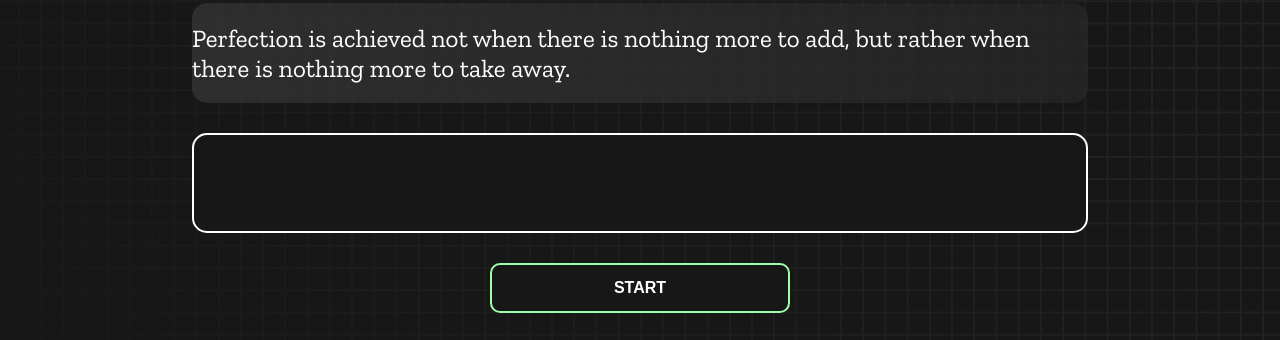
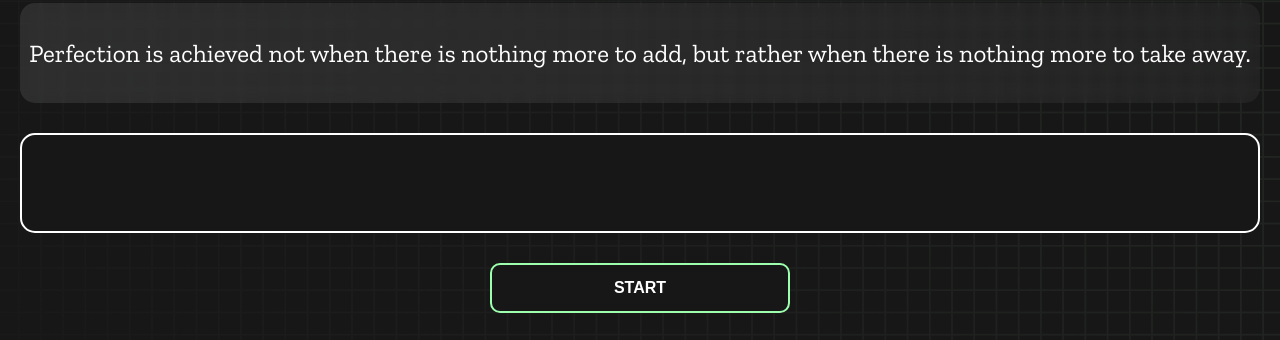
Before and after one commit to constobidullah/practice-project-6, a plain HTML site: page index.html in a window 1280 px wide. Shown: the part 116-456 px from the top of the page. Drawn offline with nearby package versions, Linux system fonts and the light colour scheme.

Commit message:
responsive start

```diff
--- a/styles.css
+++ b/styles.css
@@ -190,3 +190,10 @@ button {
     flex-direction: column;
   }
 }
+
+@media only screen and (min-width: 992px){
+  .box-container{
+    padding: 0 20px;
+    width: 100%;
+  }
+}
```
